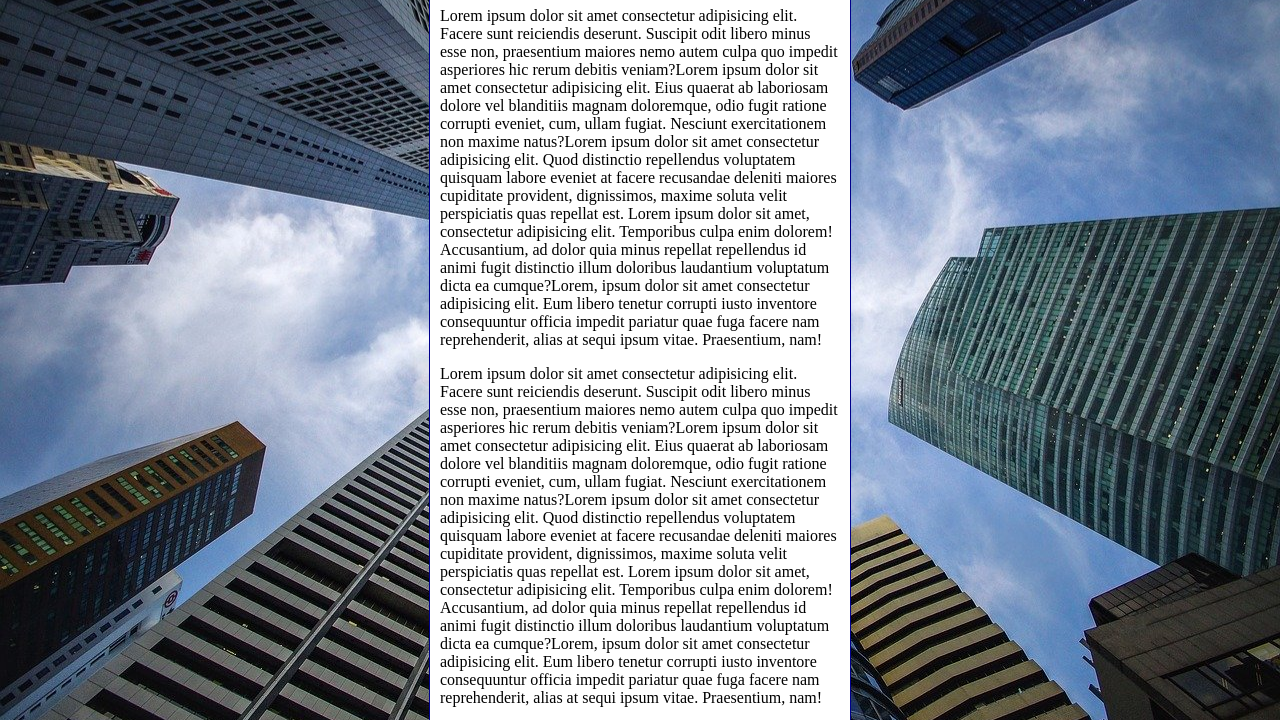
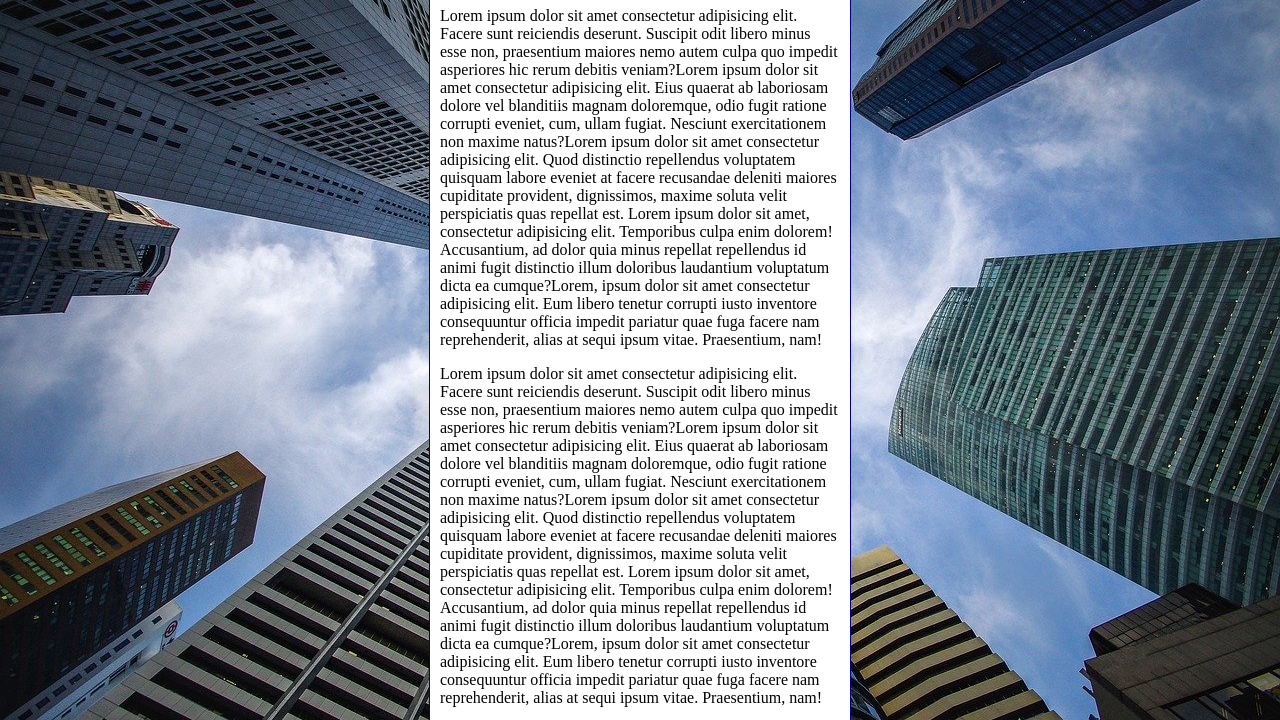
Before and after one commit to EstevamMateus/HTML-CSS, a plain HTML site: page EX022/fundo006.html in a window 1280 px wide. Shown: the part 92-812 px from the top of the page. Drawn offline with Linux system fonts and the light colour scheme.

Commit message:
atualizei ex022

```diff
--- a/EX022/fundo006.html
+++ b/EX022/fundo006.html
@@ -4,21 +4,29 @@
     <meta charset="UTF-8">
     <meta http-equiv="X-UA-Compatible" content="IE=edge">
     <meta name="viewport" content="width=device-width, initial-scale=1.0">
-    <title>Teste Imagem de Fundo</title>
+    <title>Fundo Fixo de Tela</title>
     <style>
         body{
             height: 97vh;
-            background-color: black;
+
+            /*background-color: black;
             background-image: url('imagens/wallpaper002.jpg');
             background-position: center center;
             background-repeat: no-repeat;
             background-size: cover;
+            background-attachment: fixed;
 
+              Shorthand = background
+        1°- Color; 2°- image; 3°- position; 4°- repeat; 5°-(size= segundo declaração da W3C esta posição esta certa mas ainda os navegadores não aceitam a propriedade size shorthand); 6°-attachment */
+
+            background:black url('imagens/wallpaper002.jpg') center center no-repeat fixed;
+            background-size: cover;
         }
+
 
         main{
             background-color: white;
-            width: 400px;
+            max-width: 400px;
             padding: 10px;
             margin: auto;
             border: 1px solid darkblue;
```
